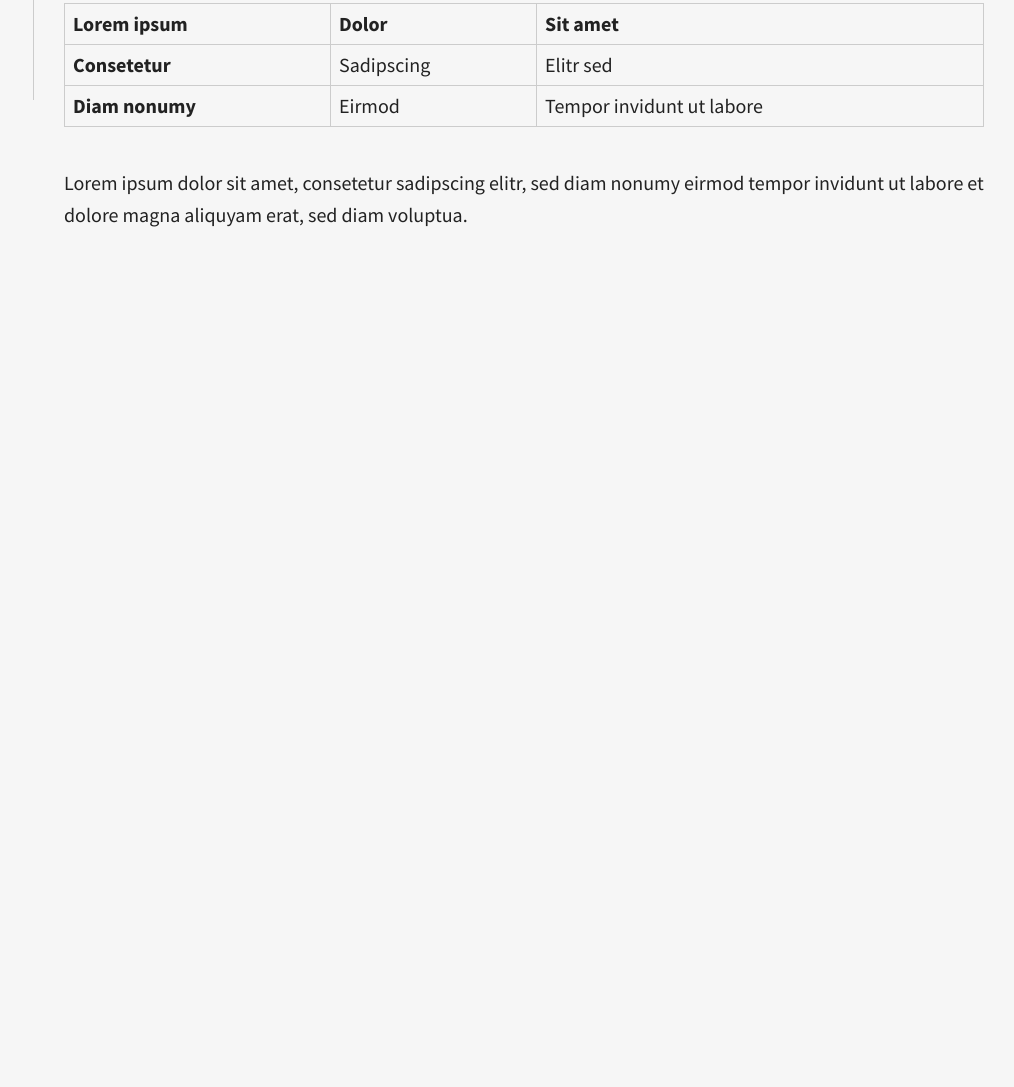
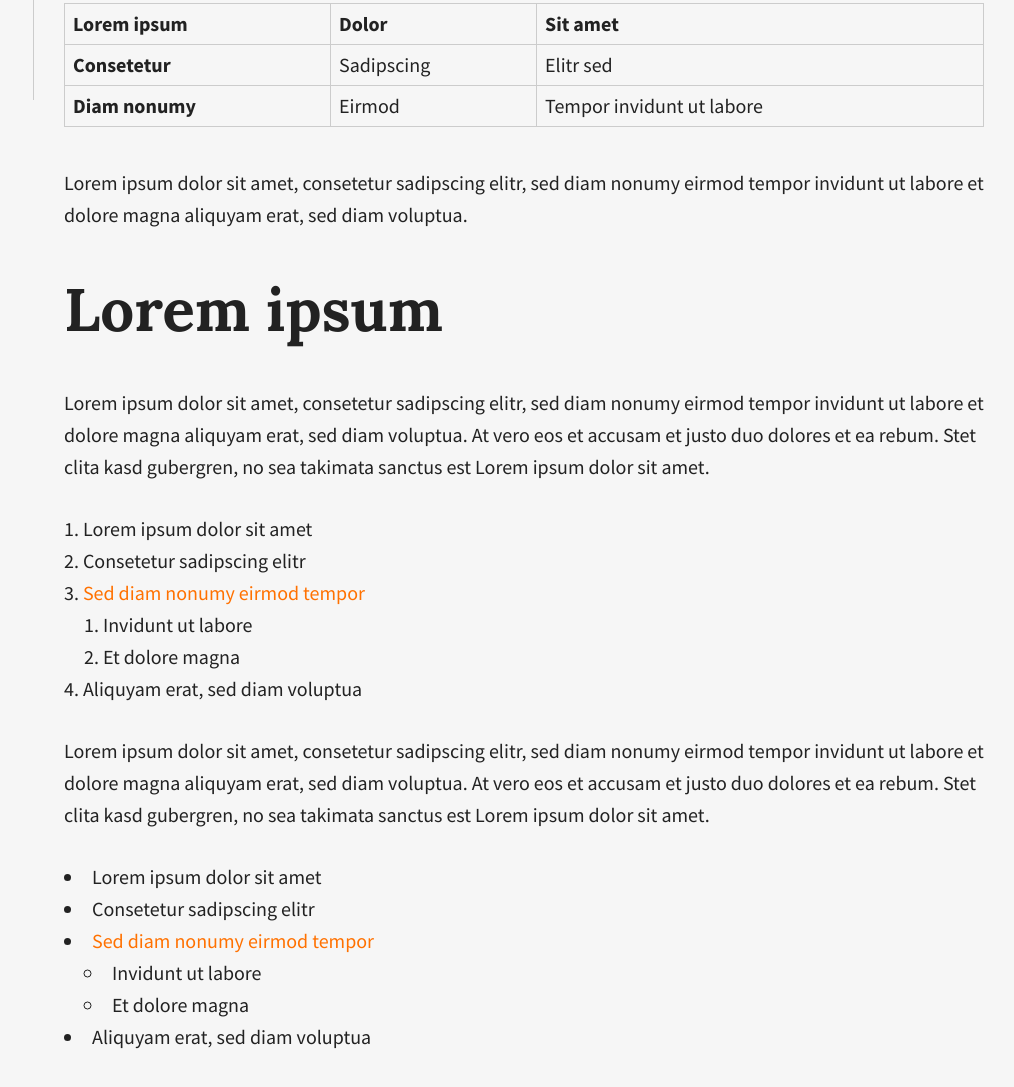
Before and after one commit to pascalwittler/notepad, a plain HTML site: page public/index.html in a window 1280 px wide. Shown: the part 700-1787 px from the top of the page, without its empty margins (266-1280 px from the left). Before the commit the page ends 1021 px from the top, so only its background shows below. Drawn offline with Linux system fonts and the light colour scheme.

Commit message:
add dummy content + css styles for ol, ul

```diff
--- a/public/index.html
+++ b/public/index.html
@@ -73,6 +73,38 @@
     </table>
 
     <p>Lorem ipsum dolor sit amet, consetetur sadipscing elitr, sed diam nonumy eirmod tempor invidunt ut labore et dolore magna aliquyam erat, sed diam voluptua.</p>
+
+    <h2>Lorem ipsum</h2>
+
+    <p>Lorem ipsum dolor sit amet, consetetur sadipscing elitr, sed diam nonumy eirmod tempor invidunt ut labore et dolore magna aliquyam erat, sed diam voluptua. At vero eos et accusam et justo duo dolores et ea rebum. Stet clita kasd gubergren, no sea takimata sanctus est Lorem ipsum dolor sit amet.</p>
+
+    <ol>
+      <li>Lorem ipsum dolor sit amet</li>
+      <li>Consetetur sadipscing elitr</li>
+      <li>
+        <a href="#">Sed diam nonumy eirmod tempor</a>
+      </li>
+      <ol>
+        <li>Invidunt ut labore</li>
+        <li>Et dolore magna</li>
+      </ol>
+      <li>Aliquyam erat, sed diam voluptua</li>
+    </ol>
+
+    <p>Lorem ipsum dolor sit amet, consetetur sadipscing elitr, sed diam nonumy eirmod tempor invidunt ut labore et dolore magna aliquyam erat, sed diam voluptua. At vero eos et accusam et justo duo dolores et ea rebum. Stet clita kasd gubergren, no sea takimata sanctus est Lorem ipsum dolor sit amet.</p>
+
+    <ul>
+      <li>Lorem ipsum dolor sit amet</li>
+      <li>Consetetur sadipscing elitr</li>
+      <li>
+        <a href="#">Sed diam nonumy eirmod tempor</a>
+      </li>
+      <ul>
+        <li>Invidunt ut labore</li>
+        <li>Et dolore magna</li>
+      </ul>
+      <li>Aliquyam erat, sed diam voluptua</li>
+    </ul>
   </main>
 
   <footer>
--- /dev/null
+++ b/public/static/css/elements/list.css
@@ -0,0 +1,24 @@
+main ol,
+main ul {
+  list-style-position: inside;
+}
+
+main ol {
+  list-style-type: decimal;
+}
+
+main ul {
+  list-style-type: disc;
+}
+
+main ol > ol,
+main ol > ul,
+main ul > ol,
+main ul > ul {
+  margin-left: 20px;
+}
+
+main ol > ul,
+main ul > ul {
+  list-style-type: circle;
+}
--- a/public/static/css/main.css
+++ b/public/static/css/main.css
@@ -5,3 +5,4 @@
 @import url('elements/aside.css');
 @import url('elements/main.css');
 @import url('elements/table.css');
+@import url('elements/list.css');
```
